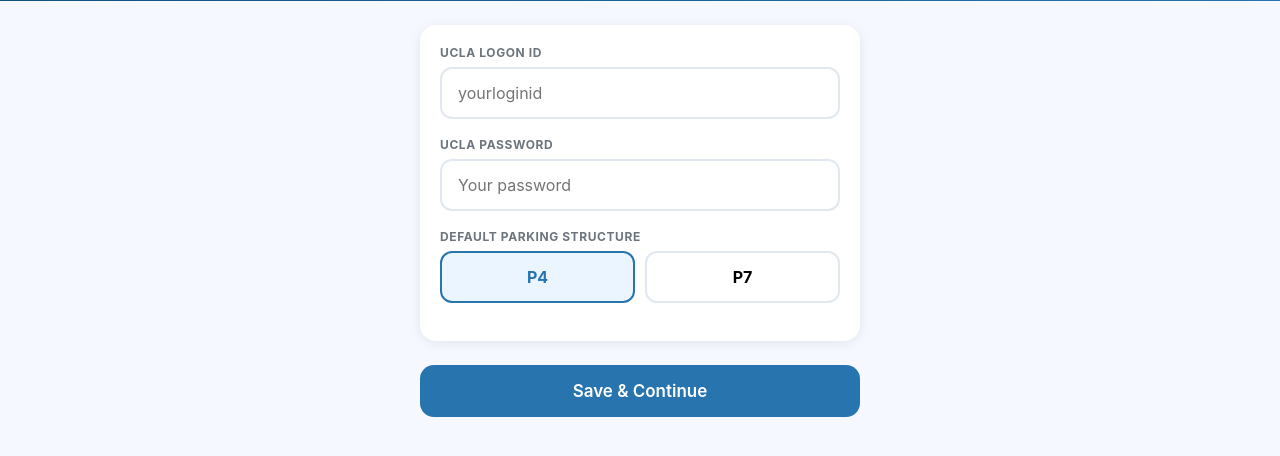
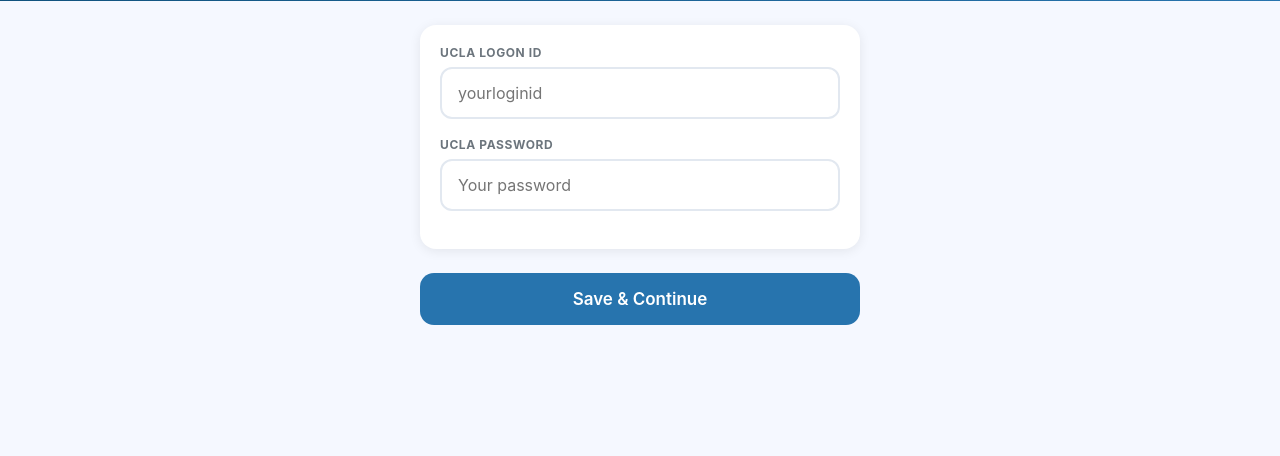
Before and after one commit to R10ForTheWin/ucla_parking, a Flask app: page / in a window 1280 px wide. Shown: the part 326-782 px from the top of the page. Run offline with Flask 3, Linux system fonts and the light colour scheme.

Commit message:
Simplify setup: remove structure field, improve dry run toggle
Co-Authored-By: Claude Sonnet 4.6 <noreply@anthropic.com>

```diff
--- a/templates/index.html
+++ b/templates/index.html
@@ -282,17 +282,6 @@
         <input type="password" id="s-password" placeholder="Your password"
                autocomplete="current-password">
       </div>
-      <div class="form-group" style="margin-bottom:0">
-        <label>Default Parking Structure</label>
-        <div class="toggle-row">
-          <button class="toggle-btn selected" id="setup-p4-btn" onclick="selectSetupStructure('p4')">
-            P4
-          </button>
-          <button class="toggle-btn" id="setup-p7-btn" onclick="selectSetupStructure('p7')">
-            P7
-          </button>
-        </div>
-      </div>
     </div>
     <div id="setup-err" class="error-inline" style="display:none"></div>
     <div class="section-gap">
@@ -358,10 +347,10 @@
       </div>
     </div>
 
-    <label class="dry-run-row" id="dry-run-label">
-      <span class="dry-run-label">Ignore this toggle — it's for test runs to troubleshoot the app</span>
+    <label id="dry-run-label" style="display:flex;align-items:center;justify-content:space-between;margin-bottom:16px;cursor:pointer;font-size:14px;color:var(--muted);background:#f5f5f5;padding:12px 16px;border-radius:12px;">
+      Dry run (test — no purchase)
       <span id="dry-run-visual" style="display:inline-block;width:44px;height:26px;background:#ccc;border-radius:13px;position:relative;transition:background .2s;flex-shrink:0;">
-        <span id="dry-run-knob" style="position:absolute;top:3px;left:3px;width:20px;height:20px;background:#fff;border-radius:50%;transition:transform .2s;display:block;"></span>
+        <span style="position:absolute;top:3px;left:3px;width:20px;height:20px;background:#fff;border-radius:50%;transition:transform .2s;display:block;" id="dry-run-knob"></span>
       </span>
       <input type="checkbox" id="dry-run-toggle" style="display:none">
     </label>
@@ -453,16 +442,14 @@ function show(name) {
 // ── Profile helpers ────────────────────────────────────────────────────────
 function getProfile() {
   return {
-    username:  localStorage.getItem('justin_username')  || '',
-    password:  localStorage.getItem('justin_password')  || '',
-    structure: localStorage.getItem('justin_structure') || 'p4',
+    username: localStorage.getItem('justin_username') || '',
+    password: localStorage.getItem('justin_password') || '',
   };
 }
 
-function storeProfile(username, password, structure) {
-  localStorage.setItem('justin_username',  username);
-  localStorage.setItem('justin_password',  password);
-  localStorage.setItem('justin_structure', structure);
+function storeProfile(username, password) {
+  localStorage.setItem('justin_username', username);
+  localStorage.setItem('justin_password', password);
 }
 
 function esc(str) {
@@ -472,20 +459,10 @@ function esc(str) {
 }
 
 // ── Setup screen ───────────────────────────────────────────────────────────
-let setupStructure = 'p4';
-
-function selectSetupStructure(val) {
-  setupStructure = val;
-  document.getElementById('setup-p4-btn').classList.toggle('selected', val === 'p4');
-  document.getElementById('setup-p7-btn').classList.toggle('selected', val === 'p7');
-}
-
 function openSetup() {
   const p = getProfile();
   document.getElementById('s-username').value = p.username;
   document.getElementById('s-password').value = p.password;
-  setupStructure = p.structure || 'p4';
-  selectSetupStructure(setupStructure);
   document.getElementById('setup-err').style.display = 'none';
   show('setup');
 }
@@ -501,7 +478,7 @@ function saveSetup() {
     return;
   }
   errEl.style.display = 'none';
-  storeProfile(username, password, setupStructure);
+  storeProfile(username, password);
   loadHome();
   show('home');
 }
@@ -551,9 +528,9 @@ function startBuy() {
   const p = getProfile();
   if (!p.username || !p.password) { openSetup(); return; }
 
-  // Set structure default
-  selectedStructure = p.structure === 'p7' ? STRUCTURE_P7 : STRUCTURE_4;
-  selectConfirmStructure(p.structure || 'p4');
+  // Default to P4
+  selectedStructure = STRUCTURE_4;
+  selectConfirmStructure('p4');
 
   show('confirm');
 }
```
